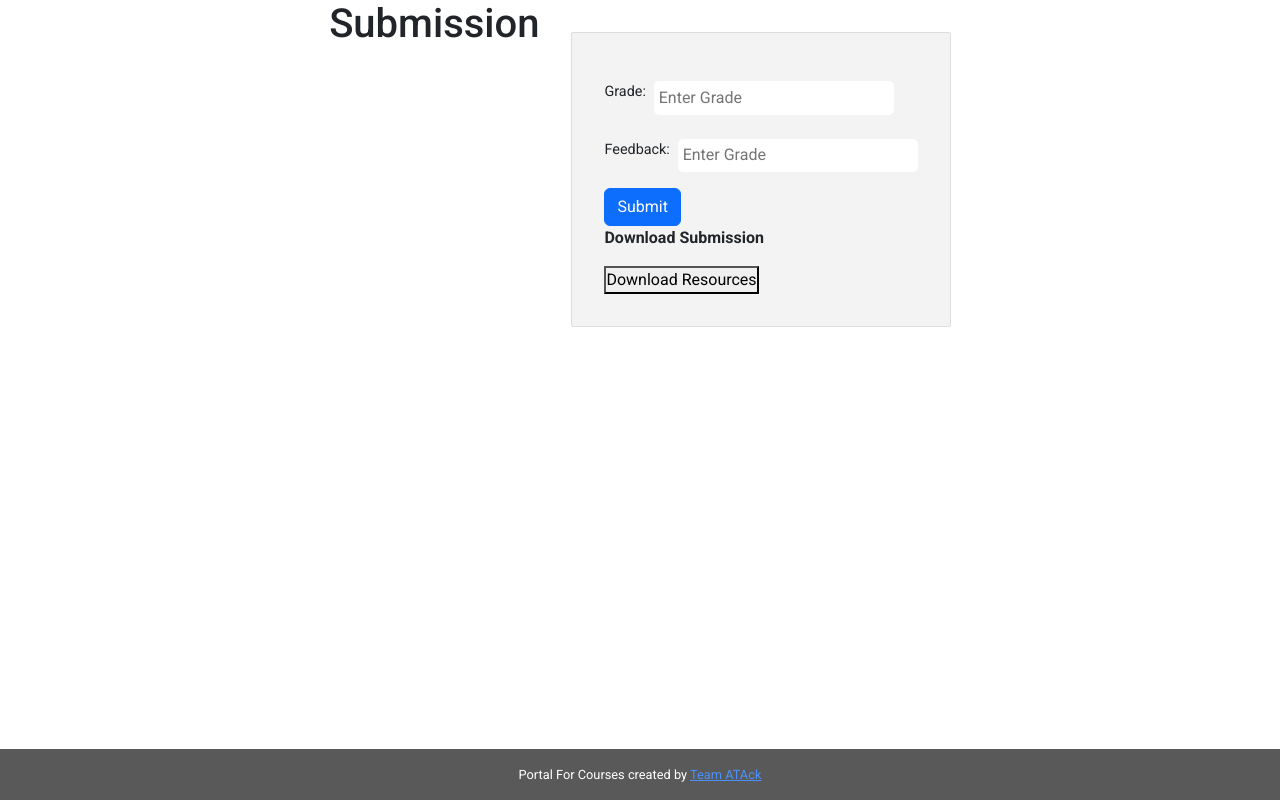
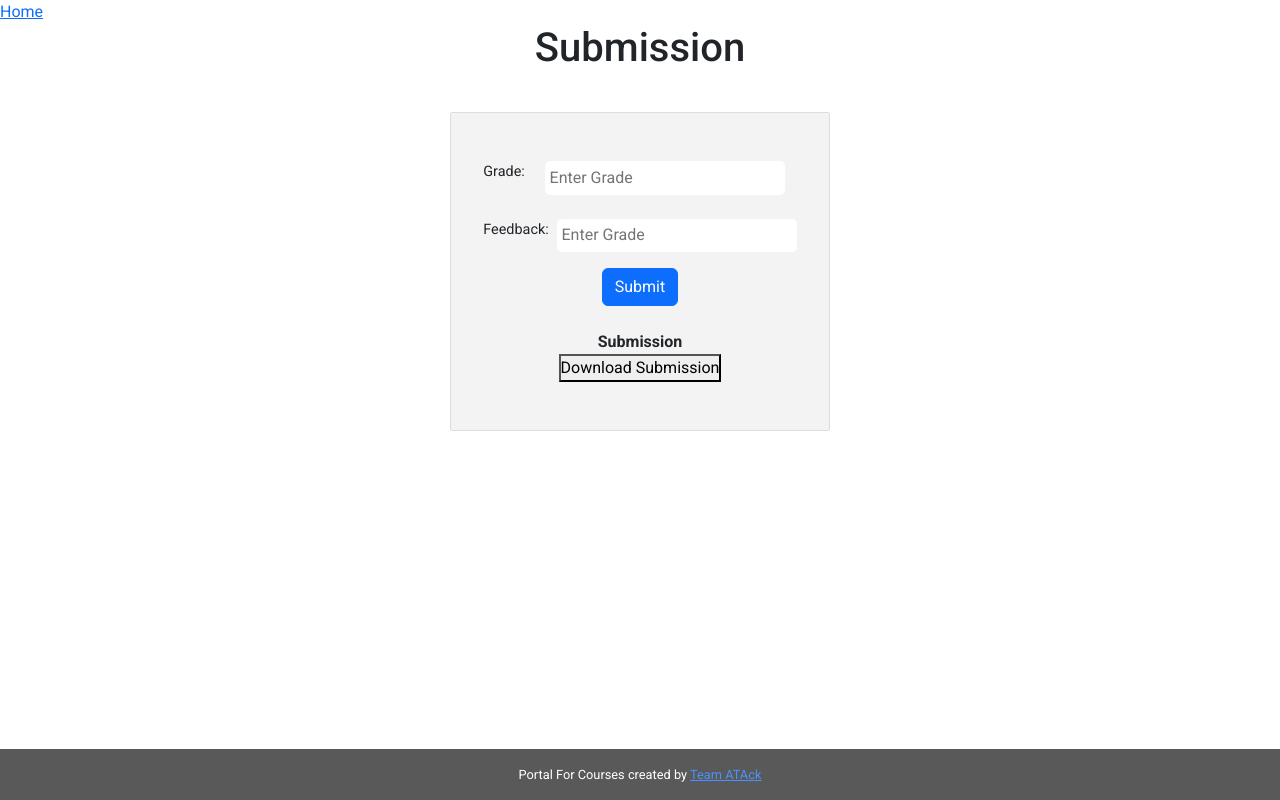
Before and after one commit to ATAck-Portal-for-Courses/Portal-For-Courses, a React (Create React App) app in the folder atack-portal/frontend/: page /admin/1/1/1 in a window 1280 px wide. Built offline with nearby package versions, Linux system fonts and the light colour scheme; no server answers; the HTML template or start-up script is replaced by a standard one; a web font is replaced by a local one.

Commit message:
nav-bar changed

```diff
--- a/atack-portal/frontend/src/components/pages/AdminSubmissionPage.js
+++ b/atack-portal/frontend/src/components/pages/AdminSubmissionPage.js
@@ -1,5 +1,6 @@
 import React , { useEffect, useState } from 'react';
 import { useNavigate } from 'react-router-dom';
+import CourseNav from '../navbar/CourseNav';
 
 const SubmissionPage = ()=>{
 
@@ -63,7 +64,10 @@ const SubmissionPage = ()=>{
     }
 
     return(
-        <div className="wrapper">
+        <div>
+
+        <a href="/admin">Home</a>
+        <div className="text-center">
             <h1>Submission</h1>
             <form>
                 <div className="form-group mt-3">
@@ -75,12 +79,13 @@ const SubmissionPage = ()=>{
             <input type="text" name="feedback" required placeholder='Enter Grade'
                      value={feedback} onChange={(e)=> setFeedback(e.target.value)}/>
                 </div>
-                <button type="button" class="btn btn-primary" onClick={collectData}>Submit</button>
+                <button type="button" class="btn btn-primary" onClick={collectData}>Submit</button><br/><br/>
                 <p>
-                    <b>Download Submission</b>
+                    <b>Submission</b><br/>
+                <a href={`http://localhost:7000/${url}`} target="_blank"><button type="button">Download Submission</button></a>
                 </p>
-                <a href={`http://localhost:7000/${url}`} target="_blank"><button type="button">Download Resources</button></a>
             </form>
+        </div>
         </div>
     )
 }
--- a/atack-portal/frontend/src/components/pages/StudentAssignmentForm.js
+++ b/atack-portal/frontend/src/components/pages/StudentAssignmentForm.js
@@ -1,6 +1,6 @@
 import React, { useEffect, useState } from "react";
 import { useNavigate } from "react-router-dom";
-import CourseNav from "../navbar/CourseNav";
+import StudentNav from "../navbar/StudentNav";
 
 const AssignmentPage = ()=>{
 
@@ -90,6 +90,9 @@ const AssignmentPage = ()=>{
     }
 
     return(
+      <div>
+        <a href="/admin">Home</a>
+        <StudentNav />
         <div class="Submission">
             <h1 class="">Submit Assignment</h1>
           <form class="Submission_form">
@@ -115,6 +118,7 @@ const AssignmentPage = ()=>{
 
 
         </div>
+      </div>
     )
 }
 
```
